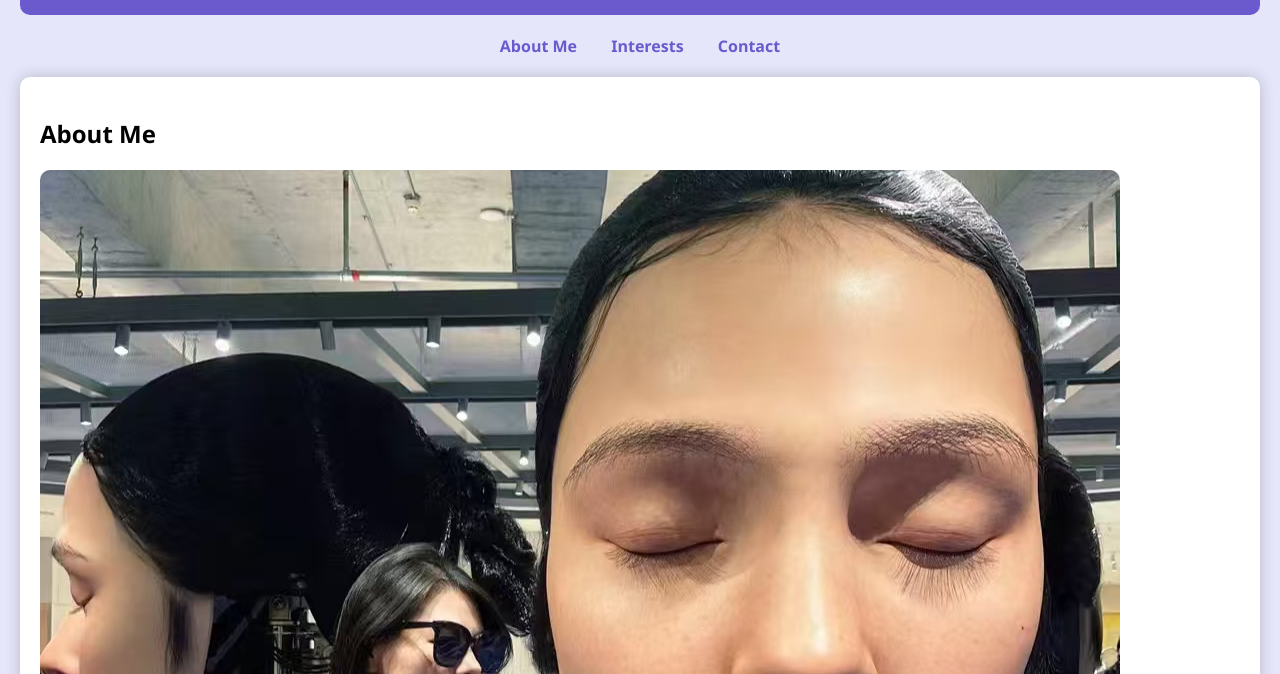
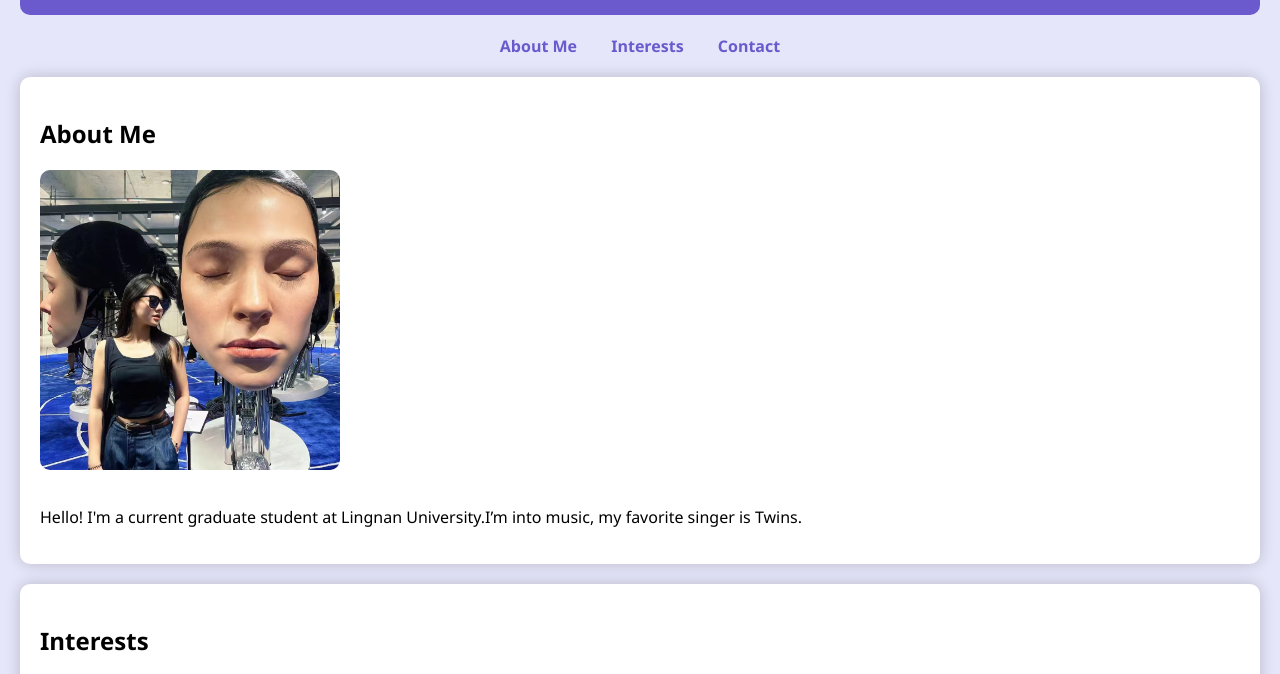
Before and after one commit to Rita99zjy/zhoujunyu.github.io, a plain HTML site: page index.html in a window 1280 px wide. Shown: the part 121-795 px from the top of the page. Drawn offline with Linux system fonts and the light colour scheme.

Commit message:
Update index.html

```diff
--- a/index.html
+++ b/index.html
@@ -64,7 +64,7 @@
 
 <section id="about">
     <h2>About Me</h2>
-    <img src="zhou.jpg" alt="My Photo">
+    <img src="zhou.jpg" alt="My Photo" width="300" height="300">
     <p>Hello! I'm a current graduate student at Lingnan University.I’m into music, my favorite singer is Twins.</p>
 </section>
 
```
